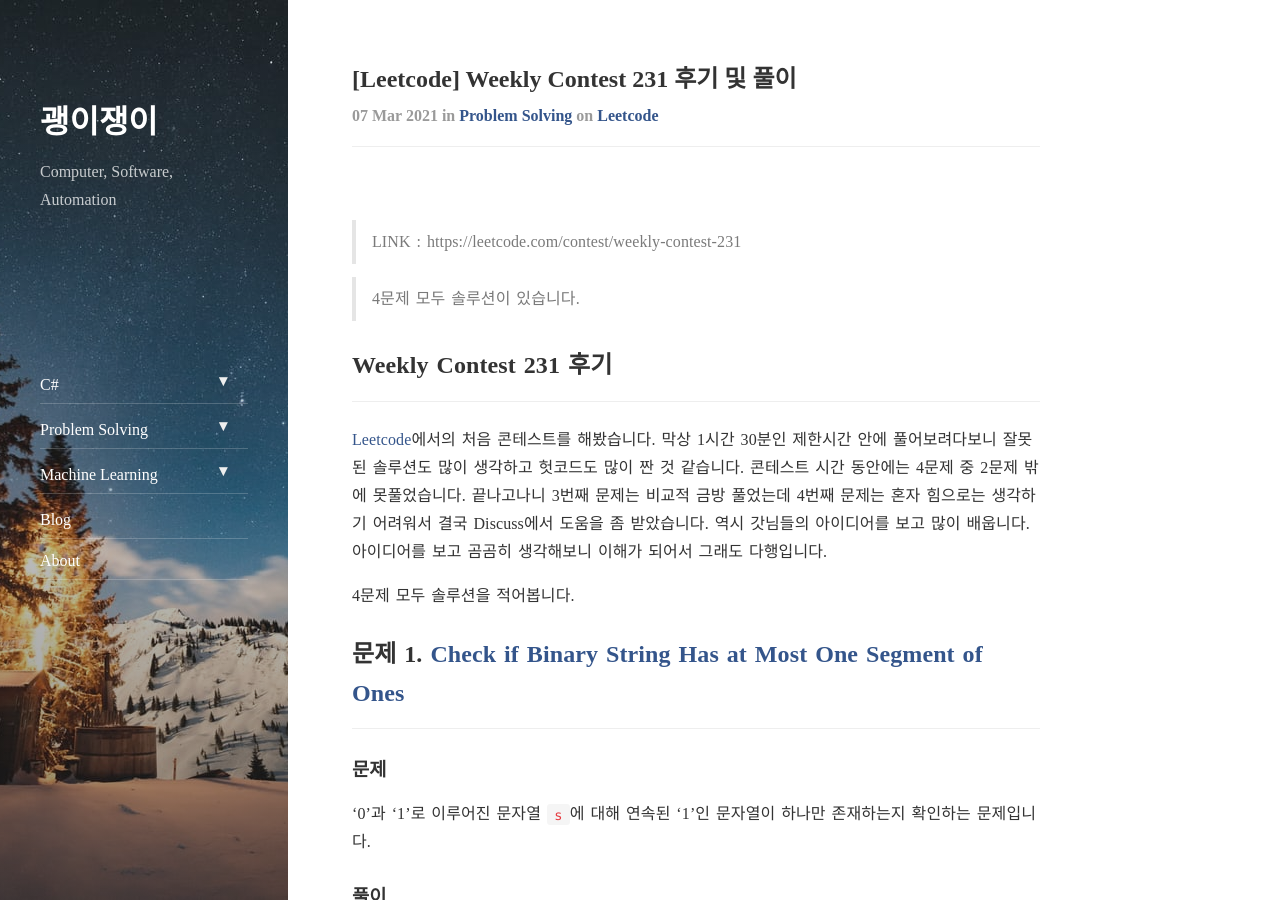
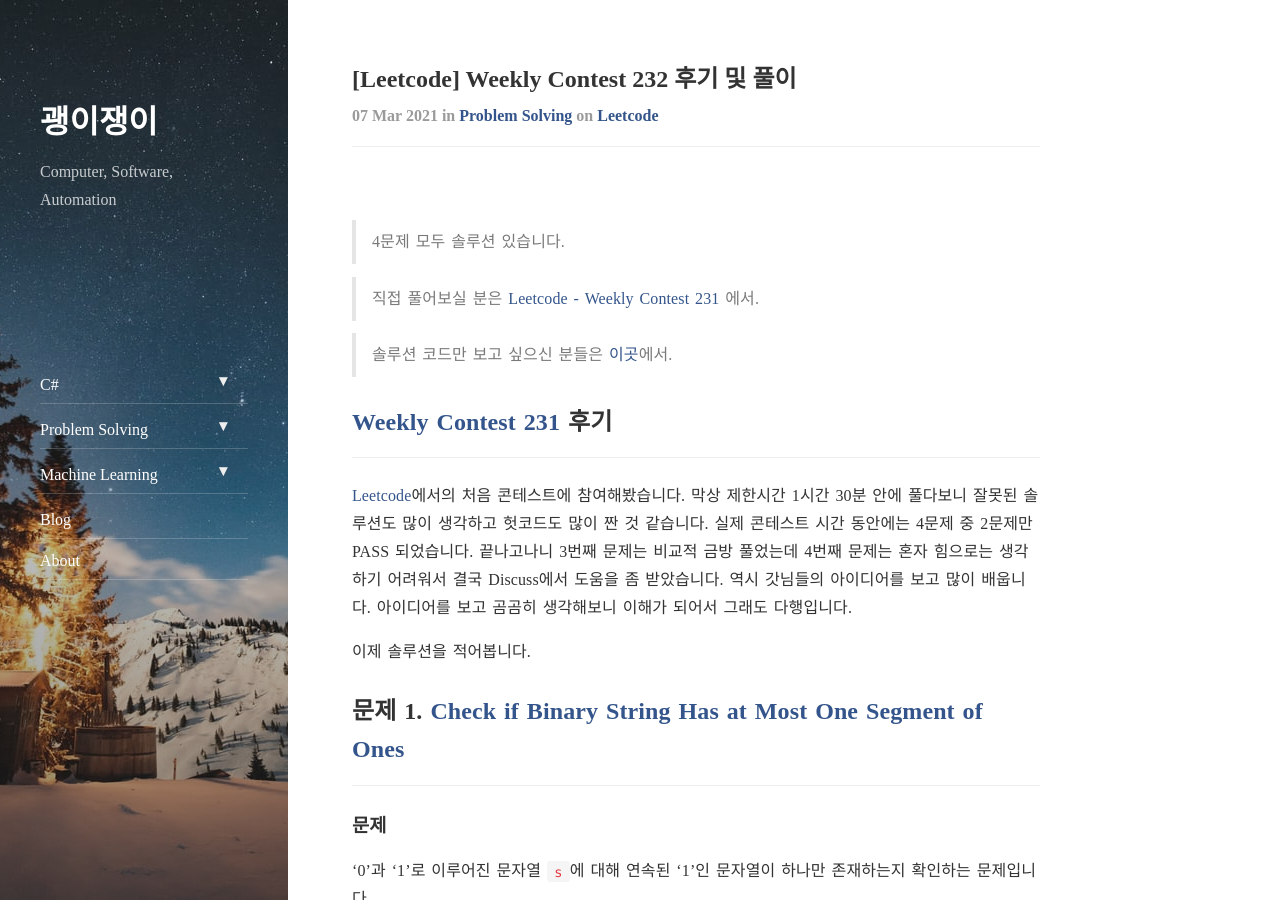
Before and after one commit to Laboputer/Laboputer.github.io, a Jekyll site: the page built from _posts/ps-leetcode/2021-03-07-weekly231.md, in a window 1280 px wide and 900 px high. Built offline with Jekyll 4.4.1, drawn with Linux system fonts in a browser that asks for light colours; nearby versions of some CDN libraries; comment, search, counter and statistics services are not loaded.

Commit message:
Update weekly contest 231

```diff
--- a/_posts/ps-leetcode/2021-03-07-weekly231.md
+++ b/_posts/ps-leetcode/2021-03-07-weekly231.md
@@ -1,21 +1,22 @@
 ---
 layout: post
-title: "[Leetcode] Weekly Contest 231 후기 및 풀이"
+title: "[Leetcode] Weekly Contest 232 후기 및 풀이"
 subtitle: "ps-contest"
 categories: ps
 tags: leetcode
 ---
 
-> LINK : https://leetcode.com/contest/weekly-contest-231
+> 4문제 모두 솔루션 있습니다.
 
-> 4문제 모두 솔루션이 있습니다.
+> 직접 풀어보실 분은 [Leetcode - Weekly Contest 231](https://leetcode.com/contest/weekly-contest-231) 에서.
 
-## Weekly Contest 231 후기
+> 솔루션 코드만 보고 싶으신 분들은 [이곳](https://github.com/Laboputer/ProblemSolving/tree/master/Leetcode/Weekly%20Contest%20231)에서.
+
+## [Weekly Contest 231](https://leetcode.com/contest/weekly-contest-231) 후기
 ---
+[Leetcode](https://leetcode.com/)에서의 처음 콘테스트에 참여해봤습니다. 막상 제한시간 1시간 30분 안에 풀다보니 잘못된 솔루션도 많이 생각하고 헛코드도 많이 짠 것 같습니다. 실제 콘테스트 시간 동안에는 4문제 중 2문제만 PASS 되었습니다. 끝나고나니 3번째 문제는 비교적 금방 풀었는데 4번째 문제는 혼자 힘으로는 생각하기 어려워서 결국 Discuss에서 도움을 좀 받았습니다. 역시 갓님들의 아이디어를 보고 많이 배웁니다. 아이디어를 보고 곰곰히 생각해보니 이해가 되어서 그래도 다행입니다.
 
-[Leetcode](https://leetcode.com/)에서의 처음 콘테스트를 해봤습니다. 막상 1시간 30분인 제한시간 안에 풀어보려다보니 잘못된 솔루션도 많이 생각하고 헛코드도 많이 짠 것 같습니다. 콘테스트 시간 동안에는 4문제 중 2문제 밖에 못풀었습니다. 끝나고나니 3번째 문제는 비교적 금방 풀었는데 4번째 문제는 혼자 힘으로는 생각하기 어려워서 결국 Discuss에서 도움을 좀 받았습니다. 역시 갓님들의 아이디어를 보고 많이 배웁니다. 아이디어를 보고 곰곰히 생각해보니 이해가 되어서 그래도 다행입니다.
-
-4문제 모두 솔루션을 적어봅니다.
+이제 솔루션을 적어봅니다.
 
 ## 문제 1. [Check if Binary String Has at Most One Segment of Ones](https://leetcode.com/contest/weekly-contest-231/problems/check-if-binary-string-has-at-most-one-segment-of-ones/)
 ---
```
